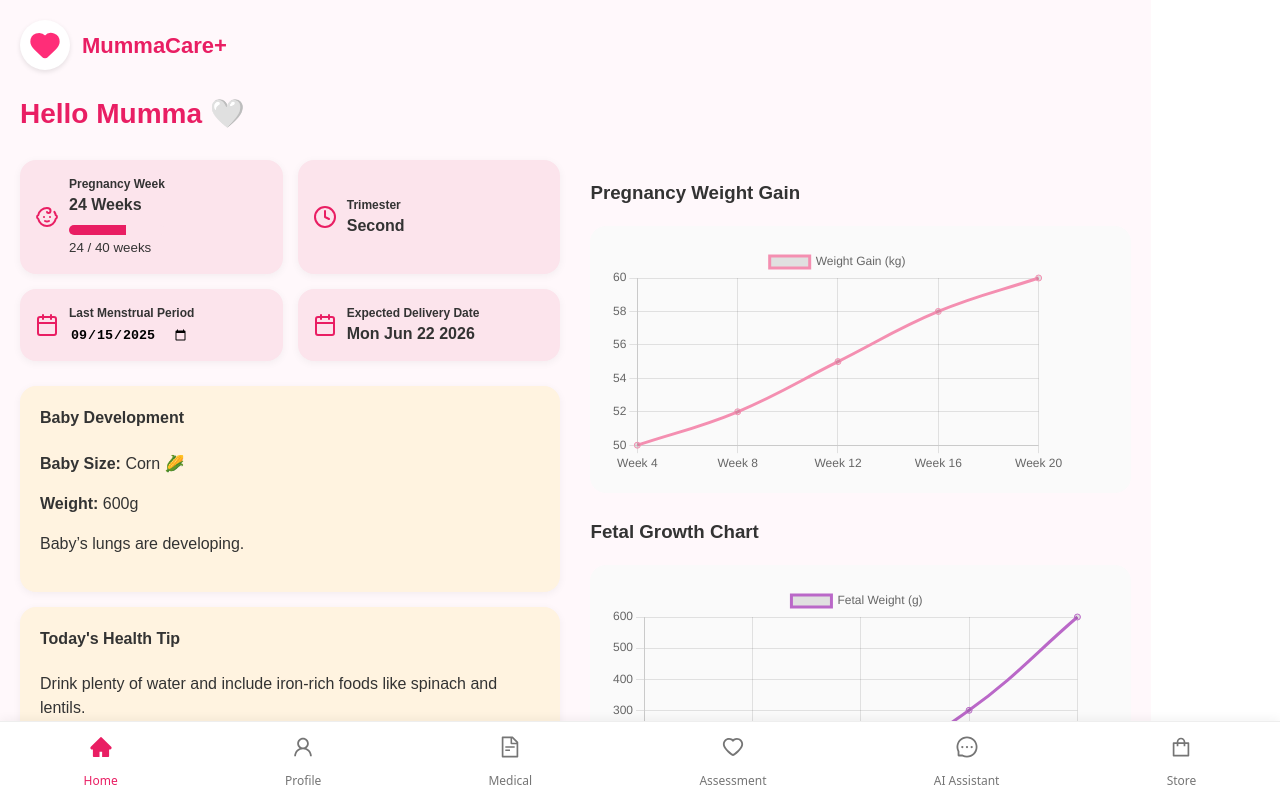
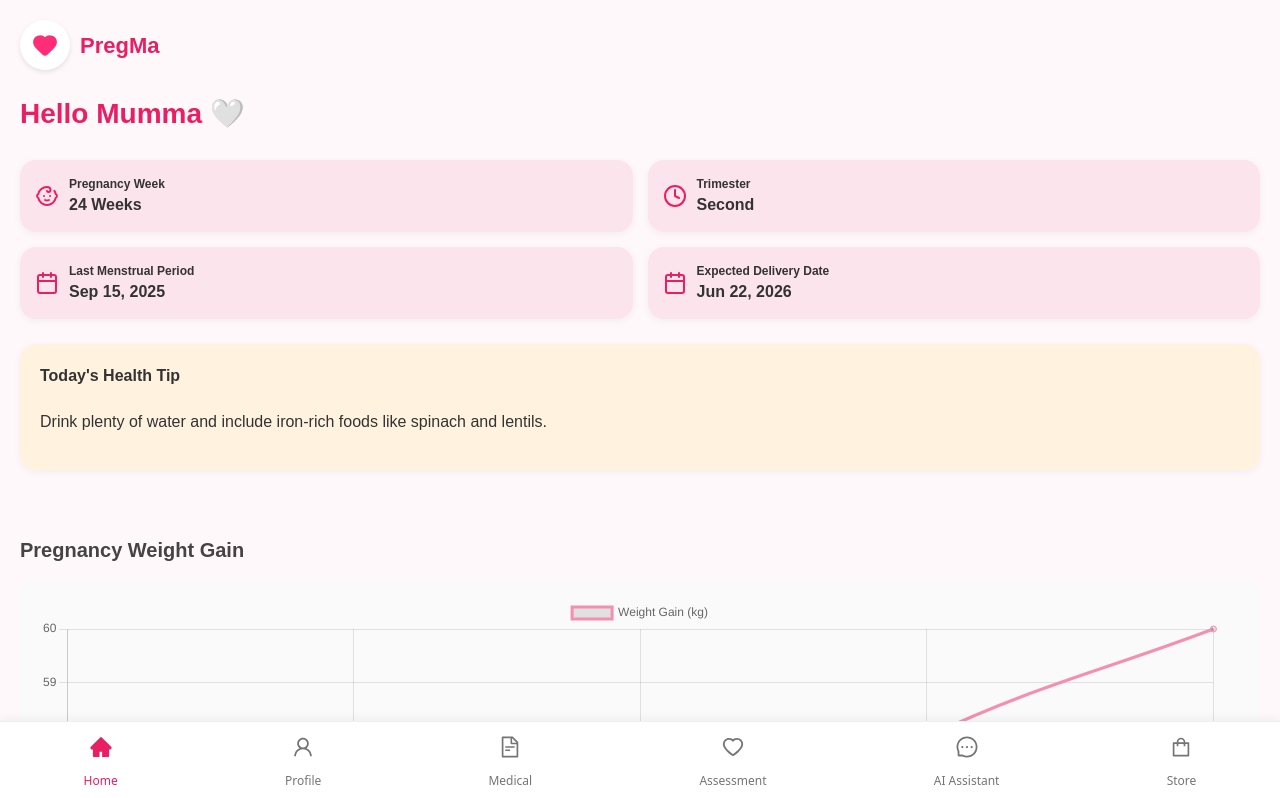
Before and after one commit to AngelusPonmalar/MummaCare-, a React (Vite) app: page / in a window 1280 px wide. Shown: the top 798 px of the page. Built offline with nearby package versions, Linux system fonts and the light colour scheme.

Commit message:
PregMa Home.jsx

```diff
--- a/src/pages/Home.jsx
+++ b/src/pages/Home.jsx
@@ -1,4 +1,4 @@
-import React, { useState } from "react";
+import React from "react";
 import { Line } from "react-chartjs-2";
 import { Calendar, Heart, Clock, Baby } from "lucide-react";
 import {
@@ -12,56 +12,7 @@ import {
   Legend
 } from "chart.js";
 
-ChartJS.register(
-  CategoryScale,
-  LinearScale,
-  PointElement,
-  LineElement,
-  Title,
-  Tooltip,
-  Legend
-);
-
-/* ---------- Pregnancy Calculator ---------- */
-
-function getPregnancyInfo(lmpDate) {
-  const today = new Date();
-  const lmp = new Date(lmpDate);
-
-  const diffDays = Math.floor((today - lmp) / (1000 * 60 * 60 * 24));
-  const weeks = Math.max(0, Math.floor(diffDays / 7));
-
-  let trimester = "First";
-  if (weeks > 12 && weeks <= 27) trimester = "Second";
-  if (weeks > 27) trimester = "Third";
-
-  const edd = new Date(lmp);
-  edd.setDate(edd.getDate() + 280);
-
-  return { weeks, trimester, edd };
-}
-
-/* ---------- Baby Growth Data ---------- */
-
-const babyGrowth = {
-  8: { size: "Raspberry", weight: "2g", tip: "Baby’s fingers are forming." },
-  12: { size: "Lime", weight: "14g", tip: "Baby can start moving tiny arms and legs." },
-  16: { size: "Avocado", weight: "100g", tip: "Baby’s skeleton is developing." },
-  20: { size: "Banana", weight: "300g", tip: "Baby can hear sounds now." },
-  24: { size: "Corn 🌽", weight: "600g", tip: "Baby’s lungs are developing." },
-  28: { size: "Eggplant", weight: "1kg", tip: "Baby can blink eyes." },
-  32: { size: "Coconut", weight: "1.7kg", tip: "Bones are fully developed." },
-  36: { size: "Papaya", weight: "2.6kg", tip: "Baby is preparing for birth." },
-  40: { size: "Watermelon", weight: "3.2kg", tip: "Baby is ready to be born." }
-};
-
-function getBabyInfo(week) {
-  let closest = 8;
-  Object.keys(babyGrowth).forEach((w) => {
-    if (week >= w) closest = w;
-  });
-  return babyGrowth[closest];
-}
+ChartJS.register(CategoryScale, LinearScale, PointElement, LineElement, Title, Tooltip, Legend);
 
 /* ---------- Styles ---------- */
 
@@ -75,10 +26,12 @@ const container = {
   boxSizing: "border-box"
 };
 
+/* Branding Header Styles */
+
 const brandHeader = {
   display: "flex",
   alignItems: "center",
-  gap: "12px",
+  gap: "10px",
   marginBottom: "20px"
 };
 
@@ -108,20 +61,25 @@ const titleStyle = {
 const mainWrapper = {
   display: "flex",
   flexWrap: "wrap",
-  gap: "30px"
+  gap: "30px",
+  width: "100%"
 };
 
 const leftColumn = {
-  flex: "1 1 420px"
+  flex: "1 1 450px",
+  display: "flex",
+  flexDirection: "column"
 };
 
 const rightColumn = {
-  flex: "1 1 420px"
+  flex: "1 1 450px",
+  display: "flex",
+  flexDirection: "column"
 };
 
 const cardGrid = {
   display: "grid",
-  gridTemplateColumns: "repeat(2,1fr)",
+  gridTemplateColumns: "repeat(2, 1fr)",
   gap: "15px",
   marginBottom: "25px"
 };
@@ -146,39 +104,24 @@ const tipCard = {
   boxShadow: "0 2px 8px rgba(0,0,0,0.05)"
 };
 
+const sectionTitle = {
+  marginBottom: "12px",
+  color: "#444",
+  fontSize: "20px"
+};
+
 const chartBox = {
   background: "#FAFAFA",
   padding: "20px",
   borderRadius: "16px",
-  marginBottom: "25px"
+  marginBottom: "25px",
+  width: "100%",
+  boxSizing: "border-box"
 };
-
-const progressBar = {
-  width: "100%",
-  height: "10px",
-  background: "#FCE4EC",
-  borderRadius: "20px",
-  overflow: "hidden",
-  marginTop: "8px"
-};
-
-const progressFill = (percent) => ({
-  width: percent + "%",
-  height: "100%",
-  background: "#E91E63"
-});
 
 /* ---------- Component ---------- */
 
 export default function Home() {
-
-  const [LMP, setLMP] = useState("2025-09-15");
-
-  const { weeks, trimester, edd } = getPregnancyInfo(LMP);
-
-  const baby = getBabyInfo(weeks);
-
-  const progress = Math.min((weeks / 40) * 100, 100);
 
   const weightData = {
     labels: ["Week 4", "Week 8", "Week 12", "Week 16", "Week 20"],
@@ -207,19 +150,20 @@ export default function Home() {
   return (
     <div style={container}>
 
-      {/* Header */}
+      {/* Branding Header */}
+
       <div style={brandHeader}>
         <div style={logoCircle}>
-          <Heart size={32} fill="#ff2d78" color="#ff2d78" />
+          <Heart size={26} fill="#ff2d78" color="#ff2d78" />
         </div>
-        <span style={brandName}>MummaCare+</span>
+        <span style={brandName}>PregMa</span>
       </div>
 
       <h2 style={titleStyle}>Hello Mumma 🤍</h2>
 
       <div style={mainWrapper}>
 
-        {/* LEFT SECTION */}
+        {/* LEFT SIDE */}
 
         <div style={leftColumn}>
 
@@ -228,62 +172,51 @@ export default function Home() {
             <div style={card}>
               <Baby style={iconStyle} />
               <div>
-                <h5 style={{ margin: 0, fontSize: "12px" }}>Pregnancy Week</h5>
-                <p style={{ margin: 0, fontWeight: "bold" }}>{weeks} Weeks</p>
-
-                <div style={progressBar}>
-                  <div style={progressFill(progress)}></div>
-                </div>
-
-                <small>{weeks} / 40 weeks</small>
+                <h5 style={{ margin: 0, fontSize: "12px" }}>
+                  Pregnancy Week
+                </h5>
+                <p style={{ margin: 0, fontWeight: "bold" }}>
+                  24 Weeks
+                </p>
               </div>
             </div>
 
             <div style={card}>
               <Clock style={iconStyle} />
               <div>
-                <h5 style={{ margin: 0, fontSize: "12px" }}>Trimester</h5>
-                <p style={{ margin: 0, fontWeight: "bold" }}>{trimester}</p>
+                <h5 style={{ margin: 0, fontSize: "12px" }}>
+                  Trimester
+                </h5>
+                <p style={{ margin: 0, fontWeight: "bold" }}>
+                  Second
+                </p>
               </div>
             </div>
 
             <div style={card}>
               <Calendar style={iconStyle} />
               <div>
-                <h5 style={{ margin: 0, fontSize: "12px" }}>Last Menstrual Period</h5>
-
-                <input
-                  type="date"
-                  value={LMP}
-                  onChange={(e) => setLMP(e.target.value)}
-                  style={{
-                    border: "none",
-                    background: "transparent",
-                    fontWeight: "bold"
-                  }}
-                />
+                <h5 style={{ margin: 0, fontSize: "12px" }}>
+                  Last Menstrual Period
+                </h5>
+                <p style={{ margin: 0, fontWeight: "bold" }}>
+                  Sep 15, 2025
+                </p>
               </div>
             </div>
 
             <div style={card}>
               <Calendar style={iconStyle} />
               <div>
-                <h5 style={{ margin: 0, fontSize: "12px" }}>Expected Delivery Date</h5>
+                <h5 style={{ margin: 0, fontSize: "12px" }}>
+                  Expected Delivery Date
+                </h5>
                 <p style={{ margin: 0, fontWeight: "bold" }}>
-                  {edd.toDateString()}
+                  Jun 22, 2026
                 </p>
               </div>
             </div>
 
-          </div>
-
-          {/* Baby Development */}
-
-          <div style={tipCard}>
-            <h4 style={{ marginTop: 0 }}>Baby Development</h4>
-            <p><strong>Baby Size:</strong> {baby?.size}</p>
-            <p><strong>Weight:</strong> {baby?.weight}</p>
-            <p>{baby?.tip}</p>
           </div>
 
           <div style={tipCard}>
@@ -296,17 +229,17 @@ export default function Home() {
 
         </div>
 
-        {/* RIGHT SECTION (GRAPHS) */}
+        {/* RIGHT SIDE */}
 
         <div style={rightColumn}>
 
-          <h3>Pregnancy Weight Gain</h3>
+          <h3 style={sectionTitle}>Pregnancy Weight Gain</h3>
 
           <div style={chartBox}>
             <Line data={weightData} options={{ responsive: true }} />
           </div>
 
-          <h3>Fetal Growth Chart</h3>
+          <h3 style={sectionTitle}>Fetal Growth Chart</h3>
 
           <div style={chartBox}>
             <Line data={fetalData} options={{ responsive: true }} />
@@ -316,6 +249,8 @@ export default function Home() {
 
       </div>
 
+      <div style={{ height: "80px", width: "100%" }}></div>
+
     </div>
   );
 }
```
